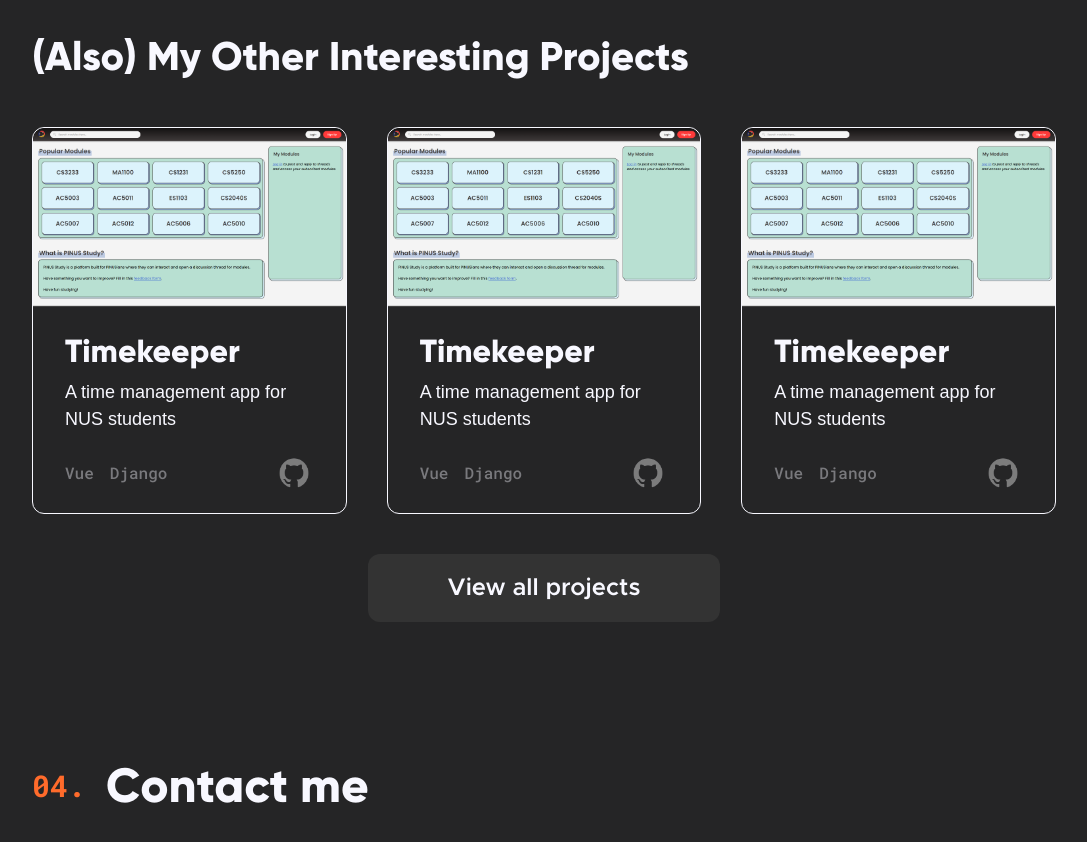
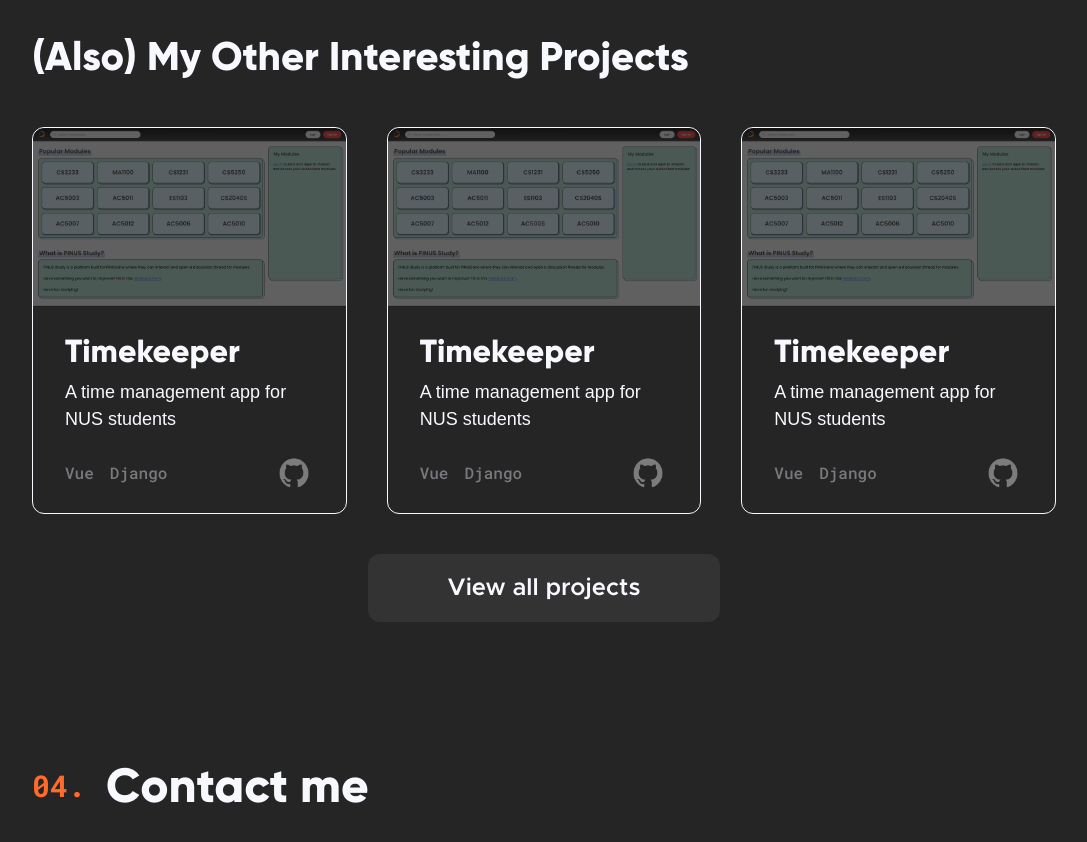
Before and after one commit to jasonchristopher21/personal-website-v1, a Vue app: page / in a window 1280 px wide. Shown: the part 3860-4702 px from the top of the page, without its empty margins (96-1183 px from the left). Built offline with nearby package versions, Linux system fonts and the light colour scheme; a web font is replaced by a local one.

Commit message:
Add hover effect

```diff
--- a/src/components/Projects.vue
+++ b/src/components/Projects.vue
@@ -65,7 +65,7 @@ function viewLink(link: string) {
             <div class="grid grid-cols-1 lg:grid-cols-3 lg:grid-flow-col gap-10 mt-10">
                 <div v-for="project in otherProjects"
                     class="transition-all border border-white rounded-xl items-center hover:bg-grey-200">
-                    <img :src="project.image" class="rounded-t-xl" />
+                    <img :src="project.image" class="rounded-t-xl transition-all opacity-70 brightness-50 hover:opacity-100 hover:brightness-100" />
                     <div class="px-8 py-5">
                         <div class="flex flex-col gap-1">
                             <span :class="styles.heading3">{{ project.title }}</span>
```
